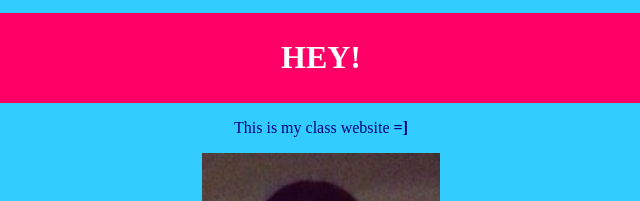
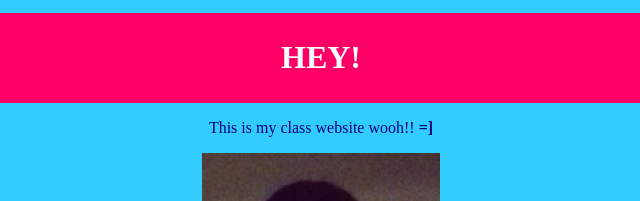
Before and after one commit to codenewhaven/mba-website, a plain HTML site: page lexi.html in a window 1280 px wide. Shown: the top 201 px of the page, 319-959 px from the left. Drawn offline with Linux system fonts and the light colour scheme.

Commit message:
Second draft of Lexi's website

```diff
--- a/lexi.html
+++ b/lexi.html
@@ -23,7 +23,7 @@ body{
 <h1>HEY!</h1>
 </header>
 
-<p> This is my class website <b> =] </b> </p>
+<p> This is my class website wooh!! <b> =] </b> </p>
 
 <img src="lexi_pic.jpg" >
 
```
